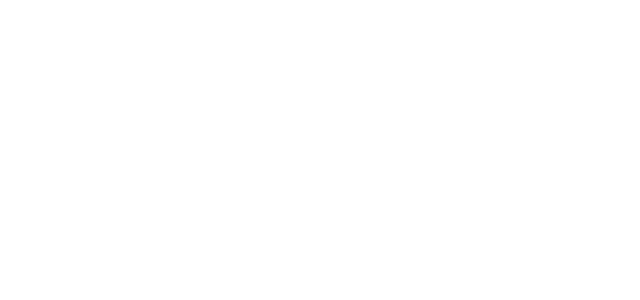
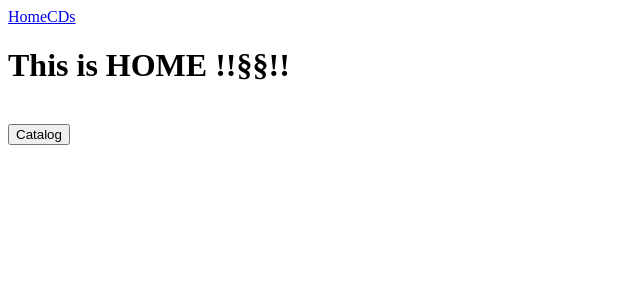
Before and after one commit to EtienneDumai/R4.D.12, an Angular app in the folder cdStore/: page / in a window 1280 px wide. Shown: the top 300 px of the page, without its empty margins (0-640 px from the left). Built offline with nearby package versions, Linux system fonts and the light colour scheme.

Commit message:
feat(home component): ajout du home ainsi que des routes

```diff
--- a/cdStore/src/app/app-routing.module.ts
+++ b/cdStore/src/app/app-routing.module.ts
@@ -1,7 +1,14 @@
 import { NgModule } from '@angular/core';
 import { RouterModule, Routes } from '@angular/router';
+import { ListcdComponent } from './list-cd/list-cd.component';
+import { HomeComponent } from './home/home.component';
+import { CDComponent } from './cd/cd.component';
 
-const routes: Routes = [];
+const routes: Routes = [
+  { path: '', component:HomeComponent }, // Redirection vers la liste des CD par défaut
+  { path: 'catalog', component: ListcdComponent }, // Route pour afficher les CD
+  { path: 'cd/:id', component: CDComponent }, // Route pour afficher un CD
+];
 
 @NgModule({
   imports: [RouterModule.forRoot(routes)],
--- a/cdStore/src/app/cds.service.ts
+++ b/cdStore/src/app/cds.service.ts
@@ -6,7 +6,7 @@
 })
 export class CdsService {
   constructor() {}
-  getCds() :CD[] {
+  getCds(): CD[] {
     return [
       {
         id: 1,
@@ -39,4 +39,12 @@
       },
     ];
   }
+  getCdById(id: number): CD {
+    const cd = this.getCds().find((cd) => cd.id === id);
+    if (cd) {
+      return cd;
+    } else {
+      throw new Error('CD not found');
+    }
+  }
 }
--- a/cdStore/src/app/header/header.component.html
+++ b/cdStore/src/app/header/header.component.html
@@ -1 +1,5 @@
-<h1>CD STORE DE TP</h1>
+
+<nav>
+    <a routerLink="/">Home</a>
+    <a routerLink="/catalog">CDs</a>
+</nav>
--- a/cdStore/src/app/header/header.component.ts
+++ b/cdStore/src/app/header/header.component.ts
@@ -1,4 +1,6 @@
 import { Component } from '@angular/core';
+import { Router } from '@angular/router';
+import { ListcdComponent } from '../list-cd/list-cd.component';
 
 @Component({
   selector: 'app-header',
--- /dev/null
+++ b/cdStore/src/app/home/home.component.html
@@ -0,0 +1,6 @@
+<app-header></app-header>
+<div>
+    <h1>This is HOME !!§§!!</h1>
+    <br>
+    <button (click)="routageCatalogue()">Catalog</button>
+</div>
--- /dev/null
+++ b/cdStore/src/app/home/home.component.ts
@@ -0,0 +1,14 @@
+import { Component } from '@angular/core';
+import { Router } from '@angular/router';
+
+@Component({
+  selector: 'app-home',
+  templateUrl: './home.component.html',
+  styleUrl: './home.component.scss'
+})
+export class HomeComponent {
+  constructor(private router: Router) {}
+  routageCatalogue(): void {
+    this.router.navigateByUrl('/catalog');
+}
+}
--- a/cdStore/src/app/list-cd/list-cd.component.html
+++ b/cdStore/src/app/list-cd/list-cd.component.html
@@ -1,3 +1,4 @@
+<app-header></app-header>
 <div class="list-cd">
     <ng-container *ngFor="let unCd of listcd">
         <app-cd *ngIf="unCd.quantite > 0" [Cd]="unCd"></app-cd>
```
Also changed, not shown: cdStore/src/app/app.module.ts (+5 -2 lines), cdStore/src/app/home/home.component.scss (added).
